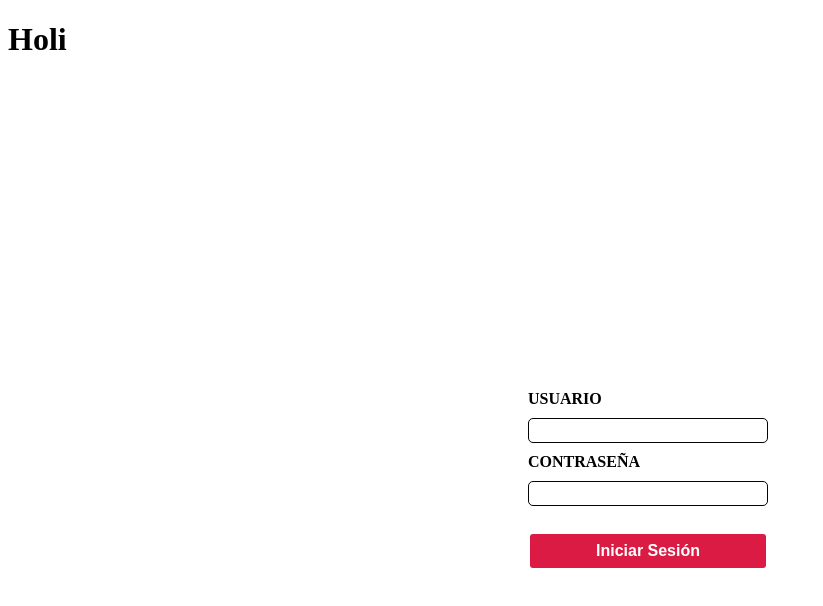
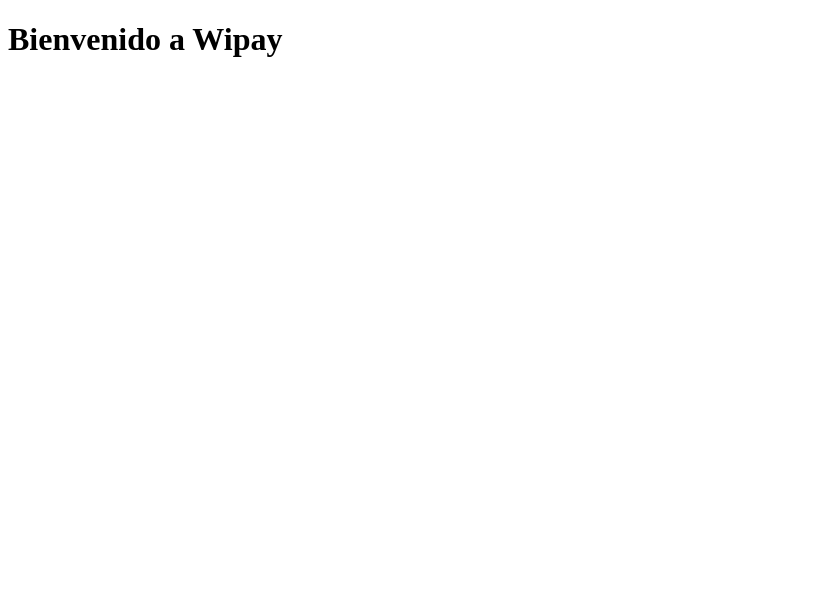
Before and after one commit to Moyrasc/Prueba-Tecnica-Wipay, a React (Vite) app: page / in a window 1280 px wide. Shown: the top 606 px of the page, without its empty margins (0-823 px from the left). Built offline with nearby package versions, Linux system fonts and the light colour scheme.

Commit message:
created login styles

```diff
--- a/src/App.jsx
+++ b/src/App.jsx
@@ -1,10 +1,8 @@
-import Login from './views/login'
-
 function App () {
   return (
     <>
-      <h1>Holi</h1>
-      <Login />
+      <h1>Bienvenido a Wipay</h1>
+
     </>
   )
 }
```
